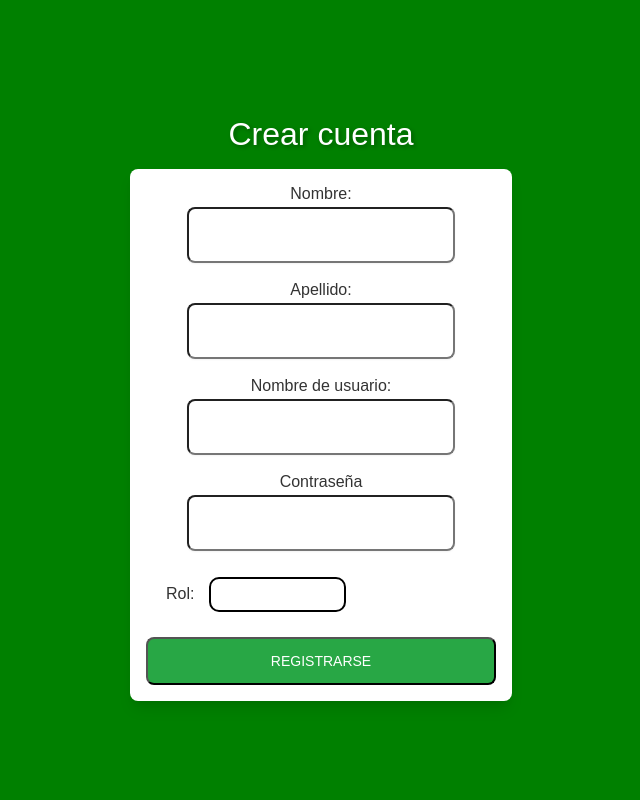
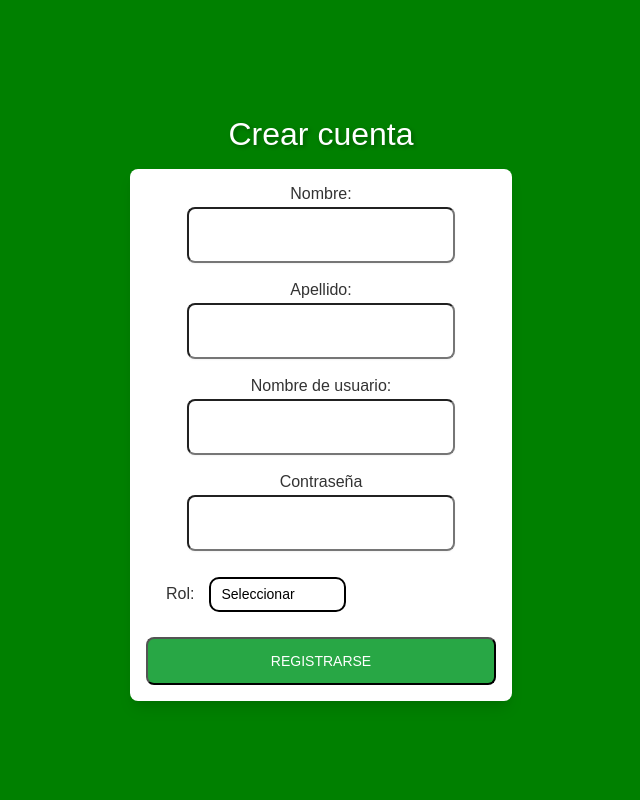
Before and after one commit to matiasjrodriguez/unlu-bnb, a Flask app: page /signup in a window 1280 px wide. Shown: the whole page, without its empty margins (319-959 px from the left). Run offline with Flask 3, Linux system fonts and the light colour scheme; parts of the project's set-up code (start-up, migrations or seed data) failed here and were passed over; some libraries are stand-ins or nearby versions.

Commit message:
corregir color de sign up

```diff
--- a/static/styles/signup.css
+++ b/static/styles/signup.css
@@ -121,13 +121,13 @@ background-color: #fff;
 }
 
 .radio-input .label .text {
-  color: #fff;
+  color: #000;
   min-width: 50px;
 }
 
 .radio-input select {
   background-color: #ffff;
-  color: #fff;
+  color: #000;
   border: 2px solid #000;
   border-radius: 10px;
   height: 35px;
```
